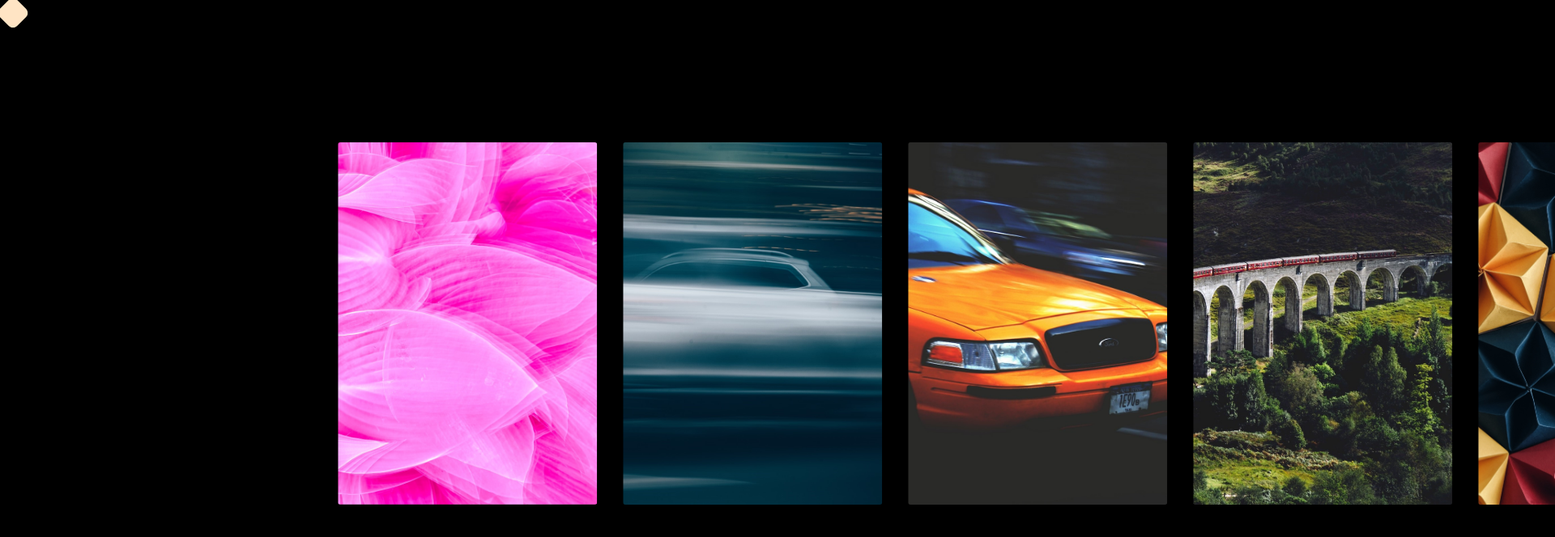
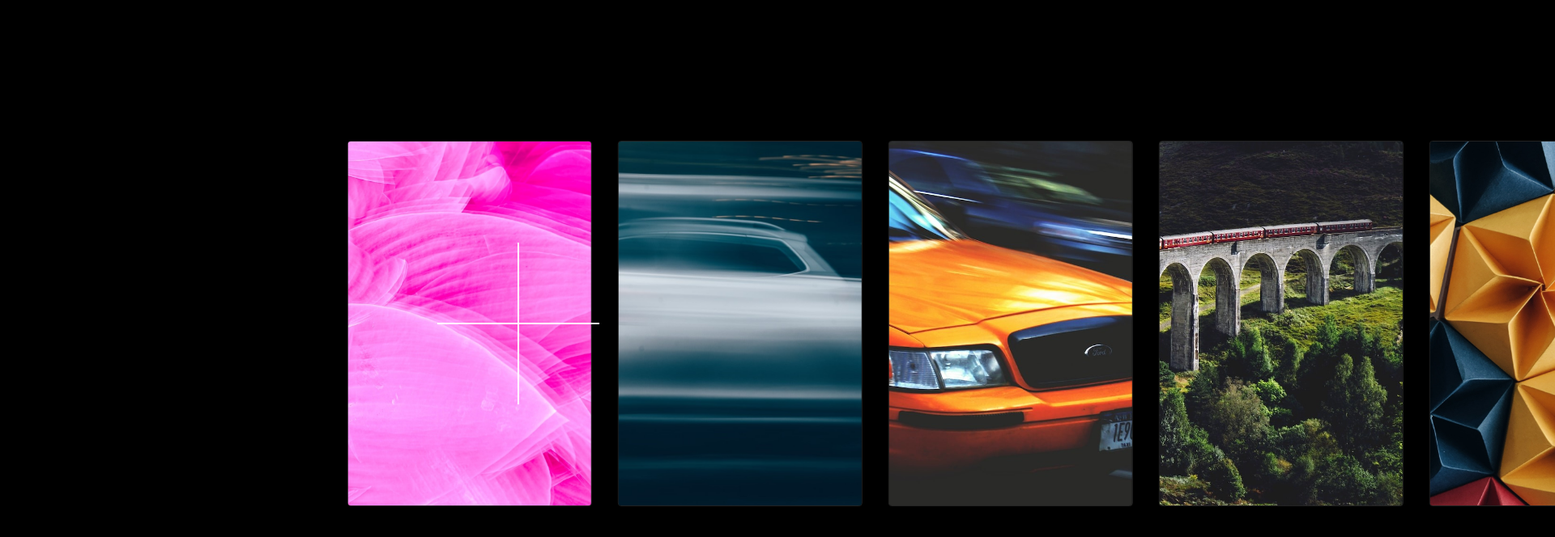
Before and after one commit to gvamsi1113/Smooth-Hori-Move, a plain HTML site: page index.html in a window 1280 px wide. Shown: the top 664 px of the page at 81% size, 1920 px wide, since content can reach past the window. Drawn offline with Linux system fonts and the light colour scheme.

Commit message:
Modifications to the Cards

```diff
--- a/index.html
+++ b/index.html
@@ -1,5 +1,6 @@
 <!DOCTYPE html>
 <html lang="en">
+
 <head>
     <meta charset="UTF-8">
     <meta http-equiv="X-UA-Compatible" content="IE=edge">
@@ -7,18 +8,22 @@
     <title>Document</title>
     <link rel="stylesheet" type="text/css" href="styles.css">
 </head>
+
 <body draggable="false">
-    <div id="image-track" data-mouse-down-at = "0" data-prev-percentage="0" draggable="false">
-        <img class="image" src="img/img-1.jpg" draggable="false"/>
-        <img class="image" src="img/img-2.jpg" draggable="false"/>
-        <img class="image" src="img/img-3.jpg" draggable="false"/>
-        <img class="image" src="img/img-4.jpg" draggable="false"/>
-        <img class="image" src="img/img-5.jpg" draggable="false"/>
-        <img class="image" src="img/img-6.jpg" draggable="false"/>
-        <img class="image" src="img/img-7.jpg" draggable="false"/>
-        <img class="image" src="img/img-8.jpg" draggable="false"/>
+    <div id="image-track" data-mouse-down-at="0" data-prev-percentage="0" draggable="false">
+        <div class="card"><img class="image" src="img/img-1.jpg" alt="" draggable="false"></div>
+        <div class="card"><img class="image" src="img/img-2.jpg" alt="" draggable="false"></div>
+        <div class="card"><img class="image" src="img/img-3.jpg" alt="" draggable="false"></div>
+        <div class="card"><img class="image" src="img/img-4.jpg" alt="" draggable="false"></div>
+        <div class="card"><img class="image" src="img/img-5.jpg" alt="" draggable="false"></div>
+        <div class="card"><img class="image" src="img/img-6.jpg" alt="" draggable="false"></div>
+        <div class="card"><img class="image" src="img/img-7.jpg" alt="" draggable="false"></div>
+        <div class="card"><img class="image" src="img/img-8.jpg" alt="" draggable="false"></div>
     </div>
-    <div id="with-mouse"></div>
+    <!-- <div id="with-mouse"></div> -->
+    <div class="center-plus" id="cp1"></div>
+    <div class="center-plus" id="cp2"></div>
     <script src="index.js"></script>
 </body>
+
 </html>
--- a/index.js
+++ b/index.js
@@ -15,28 +15,22 @@ window.onmousemove = e => {
     const mX = e.clientX;
     const mY = e.clientY;
 
-    brat.animate({
-        transform: `translate(${mX - 15}px, ${mY - 15}px) rotate(${(mX-mY)*2.5}deg)`
-    }, { duration: 600, fill: "forwards" });
-
     if (track.dataset.mouseDownAt === "0") return;
 
     const mouseDelta = parseFloat(track.dataset.mouseDownAt) - e.clientX, maxDelta = window.innerWidth / 2;
 
     const nextPercentage = Math.min(Math.max(parseFloat(track.dataset.prevPercentage) + mouseDelta / maxDelta * -100, -84), 0);
 
-    const yDelta = ((e.clientY - window.innerHeight / 2) / window.innerHeight * 100);
-
     track.animate({
-        transform: `translate(${nextPercentage - 8}%, ${yDelta * 1 / 5 - 50}%)`
-    }, { duration: 1200, fill: "forwards" });
+        transform: `translate(${nextPercentage - 8}%, -50%)`
+    }, { duration: 1500, fill: "forwards" });
 
     track.dataset.percentage = nextPercentage;
 
     for (const image of track.getElementsByClassName("image")) {
         image.animate({
             objectPosition: `${nextPercentage + 100}% center`
-        }, { duration: 1200, fill: "forwards" });
+        }, { duration: 1500, fill: "forwards" });
     }
 }
 
--- a/styles.css
+++ b/styles.css
@@ -1,3 +1,5 @@
+@import url('https://fonts.googleapis.com/css2?family=Inter:wght@900&display=swap');
+
 body {
     height: 100vh;
     width: 100vw;
@@ -16,19 +18,28 @@ body {
     user-select: none;
 }
 
-#image-track>.image {
-    width: 40vmin;
-    height: 56vmin;
+#image-track>.card {
+    width: 300px;
+    aspect-ratio: 2/3;
+    border-radius: 4px;
+    border: 1px solid #222;
+    overflow: hidden;
+}
+
+#image-track>.card>.image {
+    width: 100%;
+    height: 100%;
     object-fit: cover;
-    object-position: 100% center;
+    scale: 1.4;
+    object-position: 100% bottom;
     -webkit-user-select: none;
     -khtml-user-select: none;
     -moz-user-select: none;
     -o-user-select: none;
     user-select: none;
-    border-radius: 3px;
 }
 
+/*
 #with-mouse {
     width: 30px;
     height: 30px;
@@ -39,7 +50,22 @@ body {
     transform: rotate(45deg);
     user-select: none;
     background: bisque;
-    border: 1px solid;
+    border-style: double;
     border-color: black;
     border-radius: 25%;
+} */
+
+.center-plus {
+    width: 2px;
+    height: 200px;
+    position: absolute;
+    left: 50%;
+    top: 50%;
+    user-select: none;
+    background: white;
+    transform: translate(-50%, -50%);
 }
+
+#cp2 {
+    transform: translate(-50%, -50%) rotate(90deg);
+}
```
